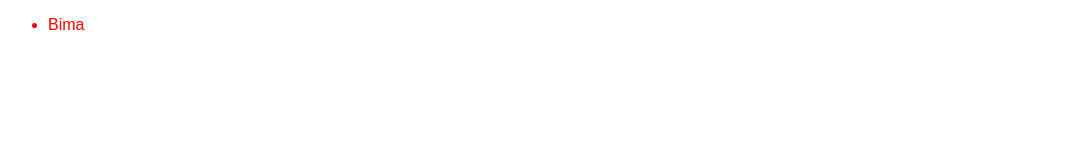
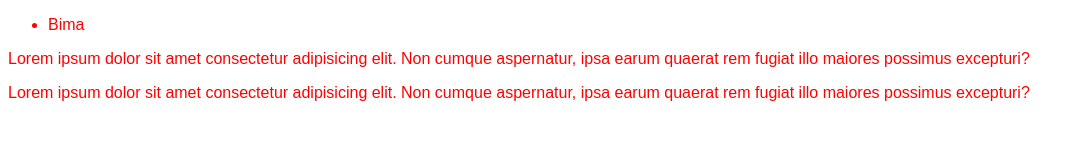
Before and after one commit to m-soid/test-pull, a plain HTML site: page index.html in a window 1280 px wide. Shown: the whole page, without its empty margins (0-1084 px from the left). Drawn offline with Linux system fonts and the light colour scheme.

Commit message:
nambah paragraph

```diff
--- a/index.html
+++ b/index.html
@@ -1,17 +1,26 @@
 <!DOCTYPE html>
 <html lang="en">
-<head>
-    <meta charset="UTF-8">
-    <meta name="viewport" content="width=device-width, initial-scale=1.0">
+  <head>
+    <meta charset="UTF-8" />
+    <meta name="viewport" content="width=device-width, initial-scale=1.0" />
     <title>Docusment</title>
 
-    <link rel="stylesheet" href="style.css">
-</head>
-<body>
+    <link rel="stylesheet" href="style.css" />
+  </head>
+  <body>
     <ul>
-        <li>
-            Bima
-        </li>
+      <li>Bima</li>
     </ul>
-</body>
+
+    <p>
+      Lorem ipsum dolor sit amet consectetur adipisicing elit. Non cumque
+      aspernatur, ipsa earum quaerat rem fugiat illo maiores possimus excepturi?
+    </p>
+
+    <p>
+      Lorem ipsum dolor sit amet consectetur adipisicing elit. Non cumque
+      aspernatur, ipsa earum quaerat rem fugiat illo maiores possimus excepturi?
+    </p>
+
+  </body>
 </html>
```
